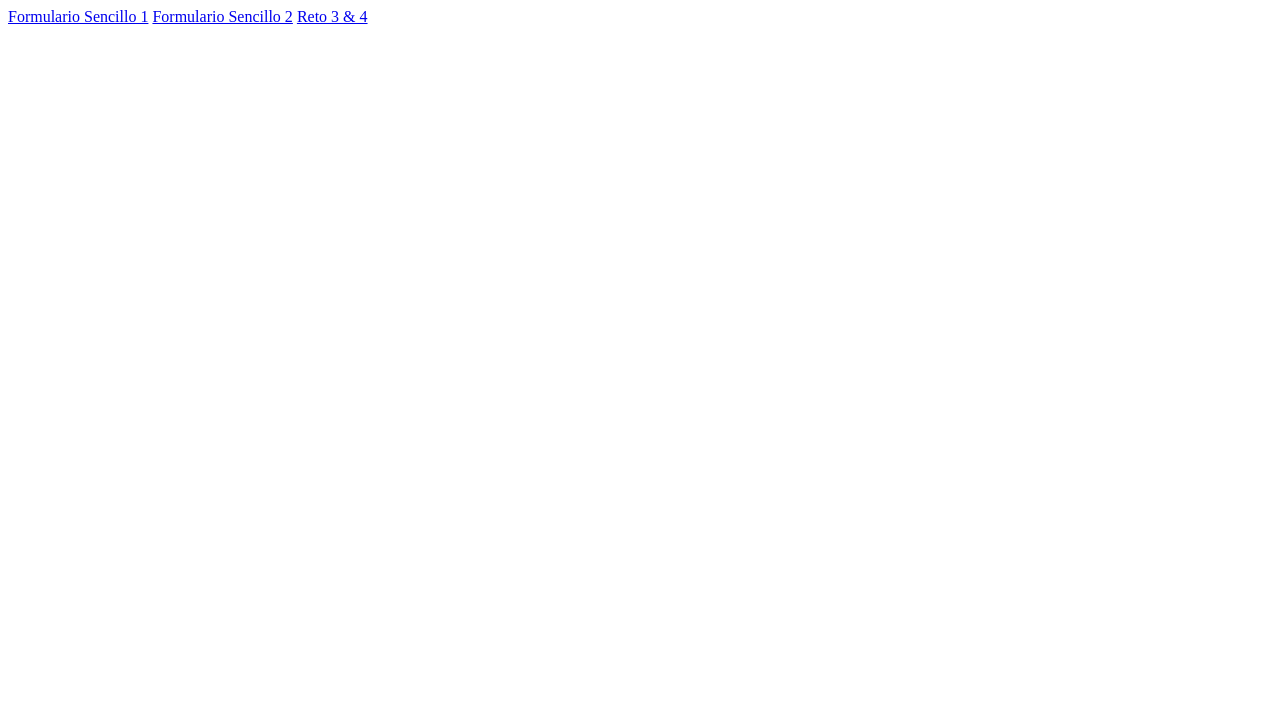
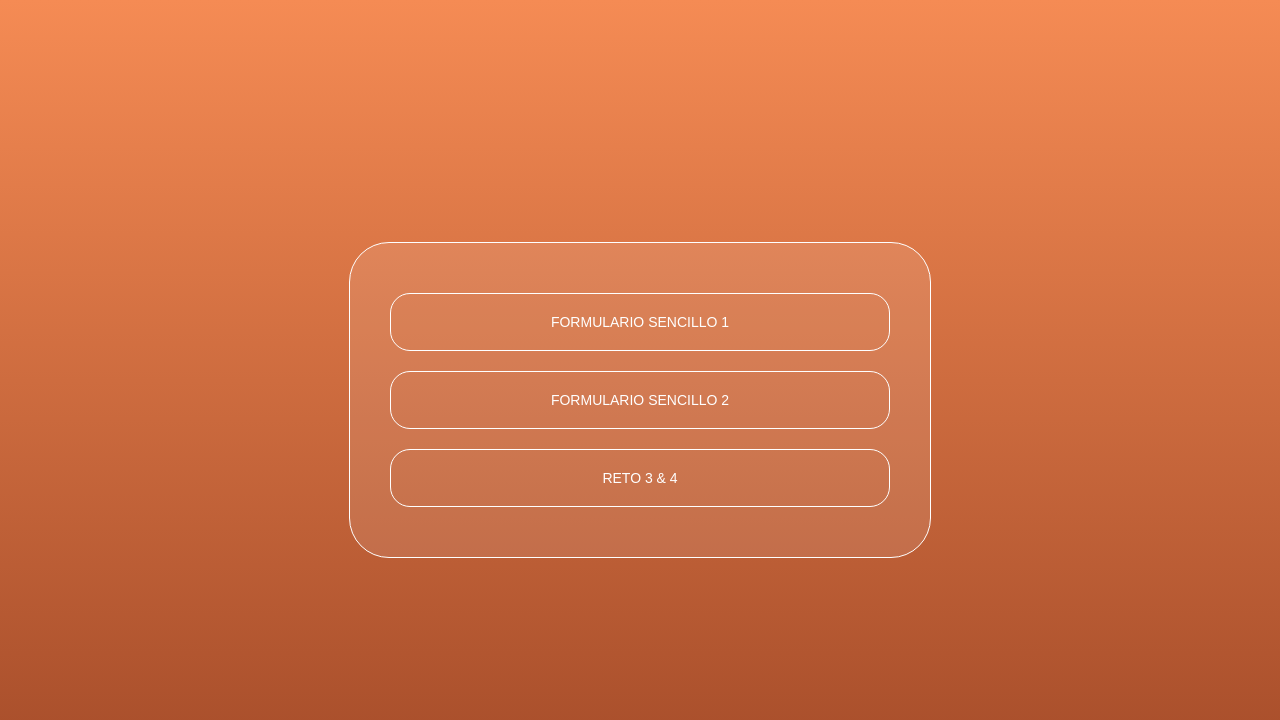
Before and after one commit to StevenACZ/Reto3-PachaQtec, a plain HTML site: page index.html in a window 1280 px wide. Drawn offline with Linux system fonts and the light colour scheme.

Commit message:
Agregando index.html y sus estilos

```diff
--- a/index.html
+++ b/index.html
@@ -4,13 +4,16 @@
   <meta charset="UTF-8">
   <meta name="viewport" content="width=device-width, initial-scale=1.0">
   <meta http-equiv="X-UA-Compatible" content="ie=edge">
+  <link rel="stylesheet" href="./main.css">
   <title>Index</title>
 </head>
 <body>
   <main>
-    <a href="./formulario-sencillo/tags-form.html">Formulario Sencillo 1</a>
-    <a href="./formulario-sencillo2/form.html">Formulario Sencillo 2</a>
-    <a href="./Project-basic/index.html">Reto 3 & 4</a>
+    <div>
+      <a href="./formulario-sencillo/tags-form.html">Formulario Sencillo 1</a>
+      <a href="./formulario-sencillo2/form.html">Formulario Sencillo 2</a>
+      <a href="./Project-basic/index.html">Reto 3 & 4</a>
+    </div>
   </main>
 </body>
 </html>
--- /dev/null
+++ b/main.css
@@ -0,0 +1,44 @@
+* {
+  margin: 0;
+  padding: 0;
+}
+
+main {
+  display: flex;
+  justify-content: center;
+  align-items: center;
+
+  height: 100vh;
+  background: linear-gradient(#f58b54, #a34a28);
+}
+
+div {
+  display: flex;
+  flex-direction: column;
+  justify-content: space-between;
+  align-items: stretch;
+
+  padding: 50px 40px 30px 40px;
+  border: 1px solid white;
+  border-radius: 40px;
+  background-color: rgba(255, 255, 255, 0.1);
+  width: 500px;
+}
+
+a {
+  text-align: center;
+  text-transform: uppercase;
+  margin-bottom: 20px;
+  color: white;
+  font-family: Arial, Helvetica, sans-serif;
+  font-size: 14px;
+  border: 1px solid white;
+  padding: 20px;
+  text-decoration: none;
+  border-radius: 20px;
+}
+
+a:hover {
+  transition: 0.5s;
+  box-shadow: 0 0 8px 0 white;
+}
```
